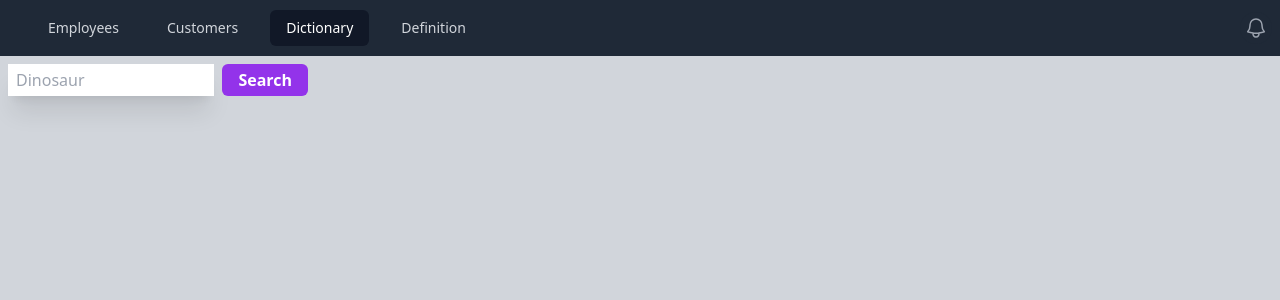
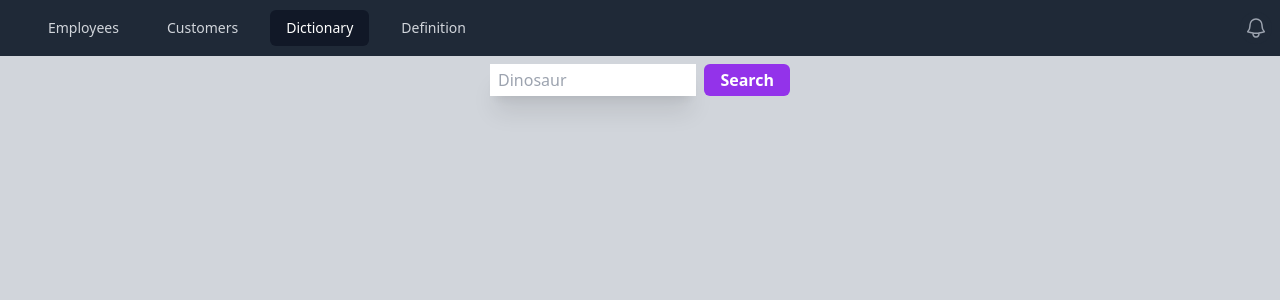
Before and after one commit to MagicznaFlet/react-caleb-curry-tutorial, a React (Create React App) app: page /dictionary in a window 1280 px wide. Shown: the top 300 px of the page. Built offline with nearby package versions, Linux system fonts and the light colour scheme.

Commit message:
Changed urls

```diff
--- a/src/App.js
+++ b/src/App.js
@@ -18,8 +18,9 @@ function App() {
           <Route path='/employees' element={<Employees />} />
           <Route path='/customers' element={<Customers />} />
           <Route path='/dictionary' element={<Dictionary />} />
-          <Route path='/definition/:search' element={<Definition />} />
+          <Route path='/dictionary/:search' element={<Definition />} />
           <Route path='/404' element={<NotFound />} />
+          <Route path='*' element={<NotFound />} />
         </Routes>
       </Header >
     </BrowserRouter>
--- a/src/components/DefinitionSearch.js
+++ b/src/components/DefinitionSearch.js
@@ -0,0 +1,28 @@
+import React, { useState } from 'react';
+import { useNavigate } from 'react-router-dom';
+
+export default function DefinitionSearch() {
+    const [word, setWord] = useState('');
+    const navigate = useNavigate();
+
+
+    return (
+        <form
+            className='flex justify-center space-x-2 max-w-[300px]'
+            onSubmit={() => {
+                navigate('/dictionary/' + word,);
+            }}>
+            <input
+                className='shrink min-w-0 px-2 py-1 shadow-xl'
+                placeholder='Dinosaur'
+                type="text"
+                onChange={(e) => {
+                    setWord(e.target.value);
+                }} />
+            <button
+                className='bg-purple-600 hover:bg-purple-700 text-white font-bold px-3 py-1 rounded'>
+                Search
+            </button>
+        </form>
+    );
+}
--- a/src/pages/Definition.js
+++ b/src/pages/Definition.js
@@ -4,6 +4,7 @@ import { v4 as uuidv4 } from 'uuid';
 import { Link } from 'react-router-dom';
 
 import NotFound from './404';
+import DefinitionSearch from '../components/DefinitionSearch';
 
 export default function Definition() {
     const [word, setWord] = useState({});
@@ -66,7 +67,10 @@ export default function Definition() {
                 <p>Name: <span>{word.word}</span></p>
                 {meanings.map((meaning) => {
                     return <p key={uuidv4()}>{meaning.partOfSpeech} </p>
-                })}</>
+                })}
+                <p>Search again</p>
+                <DefinitionSearch />
+            </>
             : null}
         </>
     )
--- a/src/pages/Dictionary.js
+++ b/src/pages/Dictionary.js
@@ -1,28 +1,9 @@
-import React, { useState } from 'react';
-import { useNavigate } from 'react-router-dom';
+import DefinitionSearch from '../components/DefinitionSearch';
 
 export default function Dictionary() {
-    const [word, setWord] = useState('');
-    const navigate = useNavigate();
-
     return (
-
-        <form
-            className='flex justify-center space-x-2 max-w-[300px]'
-            onSubmit={() => {
-                navigate('/definition/' + word,);
-            }}>
-            <input
-                className='shrink min-w-0 px-2 py-1 shadow-xl'
-                placeholder='Dinosaur'
-                type="text"
-                onChange={(e) => {
-                    setWord(e.target.value);
-                }} />
-            <button
-                className='bg-purple-600 hover:bg-purple-700 text-white font-bold px-3 py-1 rounded'>
-                Search
-            </button>
-        </form>
+        <div className='flex justify-center'>
+            <DefinitionSearch />
+        </div>
     );
 }
```
